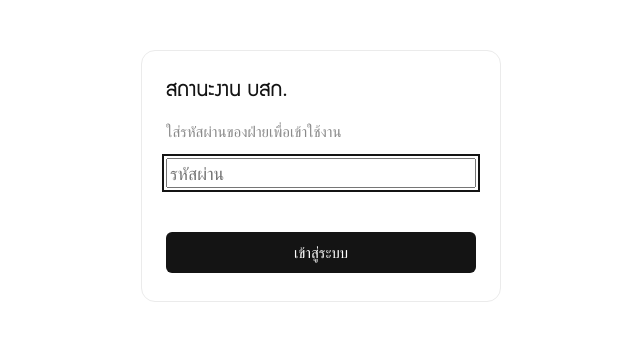
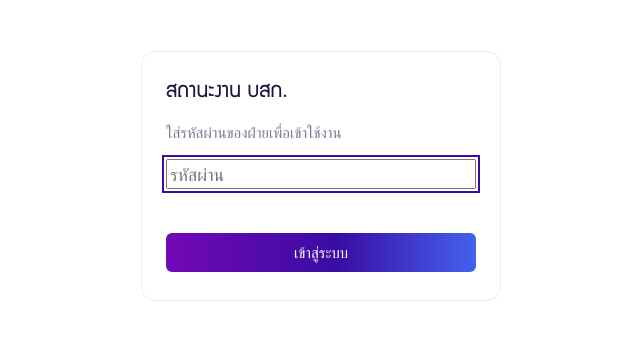
Before and after one commit to bsk-team-asset/bsk-status, a plain HTML site: page index.html in a window 1280 px wide. Shown: the part 224-564 px from the top of the page, without its empty margins (319-959 px from the left). Drawn offline with Linux system fonts and the light colour scheme; a web font is replaced by a local one.

Commit message:
Apply pink-to-cyan palette
Stage colors, accent, buttons and a gradient line under the header now come
from the palette (#F72585 to #4CC9F0), on the existing minimal layout.

Co-Authored-By: Claude Opus 5.5 <noreply@anthropic.com>
Claude-Session: https://claude.ai/code/session_012uopyYLo5Zc1FTNua7DkDq

```diff
--- a/index.html
+++ b/index.html
@@ -18,30 +18,32 @@
 <style>
 /* Layout: sticky header with two tabs (overview / staff). Overview = stage pipeline strip, filters, project table (cards on phone). Staff = name picker, project cards, side drawer forms. */
 :root {
-  --bg: #ffffff; --surface: #ffffff; --fg: #141414; --muted: #8a8a8a; --line: #ebebeb;
-  --accent: #141414; --accent-fg: #ffffff; --accent-soft: #f5f5f5;
-  --plan: #6b5bb0; --plan-bg: #ece9f8;
-  --tor: #a86a12; --tor-bg: #f8eedb;
-  --procure: #1f7a8c; --procure-bg: #dff1f4;
-  --contract: #2d7a45; --contract-bg: #e0f2e6;
-  --done: #5f6880; --done-bg: #eceef3;
-  --issue: #c0392b; --issue-bg: #fbe5e2;
-  --warn: #b25c00; --warn-bg: #fdebd3;
+  /* palette: #F72585 #B5179E #7209B7 #560BAD #480CA8 #3A0CA3 #3F37C9 #4361EE #4895EF #4CC9F0 */
+  --bg: #ffffff; --surface: #ffffff; --fg: #1b1340; --muted: #7d7896; --line: #ece9f5;
+  --accent: #3a0ca3; --accent-fg: #ffffff; --accent-soft: #f2effc;
+  --grad: linear-gradient(90deg, #f72585, #b5179e, #7209b7, #3a0ca3, #4361ee, #4cc9f0);
+  --plan: #f72585; --plan-bg: #fde6f1;
+  --tor: #b5179e; --tor-bg: #f8e4f4;
+  --procure: #7209b7; --procure-bg: #f0e3fa;
+  --contract: #4361ee; --contract-bg: #e5eafd;
+  --done: #1597c4; --done-bg: #e2f6fd;
+  --issue: #e0136f; --issue-bg: #fde6f1;
+  --warn: #9c128a; --warn-bg: #f8e4f4;
   --font-display: "Supermarket", system-ui, sans-serif;
   --font-body: "IBM Plex Sans Thai", system-ui, -apple-system, "Segoe UI", sans-serif;
 }
 @media (prefers-color-scheme: dark) { :root:not([data-theme="light"]) {
-  --bg: #101010; --surface: #101010; --fg: #ededed; --muted: #8c8c8c; --line: #262626;
-  --accent: #ededed; --accent-fg: #141414; --accent-soft: #1c1c1c;
-  --plan: #b3a6f0; --plan-bg: #2b2647; --tor: #e8b45e; --tor-bg: #3b2e17;
-  --procure: #74c7d6; --procure-bg: #173a41; --contract: #7fd09a; --contract-bg: #1a3626;
-  --done: #a3abc0; --done-bg: #272d3e; --issue: #f28b7f; --issue-bg: #3f1f1c; --warn: #f0a75a; --warn-bg: #3d2a14; color-scheme: dark; } }
+  --bg: #0e0b22; --surface: #0e0b22; --fg: #eeeaff; --muted: #9b95bd; --line: #2a2452;
+  --accent: #4cc9f0; --accent-fg: #0e0b22; --accent-soft: #1c1840;
+  --plan: #ff4d9d; --plan-bg: #3a1030; --tor: #df4fc9; --tor-bg: #351036;
+  --procure: #a35cf0; --procure-bg: #2a1450; --contract: #6f8cff; --contract-bg: #1a2158;
+  --done: #4cc9f0; --done-bg: #10304a; --issue: #ff4d9d; --issue-bg: #3a1030; --warn: #df4fc9; --warn-bg: #351036; color-scheme: dark; } }
 :root[data-theme="dark"] {
-  --bg: #101010; --surface: #101010; --fg: #ededed; --muted: #8c8c8c; --line: #262626;
-  --accent: #ededed; --accent-fg: #141414; --accent-soft: #1c1c1c;
-  --plan: #b3a6f0; --plan-bg: #2b2647; --tor: #e8b45e; --tor-bg: #3b2e17;
-  --procure: #74c7d6; --procure-bg: #173a41; --contract: #7fd09a; --contract-bg: #1a3626;
-  --done: #a3abc0; --done-bg: #272d3e; --issue: #f28b7f; --issue-bg: #3f1f1c; --warn: #f0a75a; --warn-bg: #3d2a14; color-scheme: dark; }
+  --bg: #0e0b22; --surface: #0e0b22; --fg: #eeeaff; --muted: #9b95bd; --line: #2a2452;
+  --accent: #4cc9f0; --accent-fg: #0e0b22; --accent-soft: #1c1840;
+  --plan: #ff4d9d; --plan-bg: #3a1030; --tor: #df4fc9; --tor-bg: #351036;
+  --procure: #a35cf0; --procure-bg: #2a1450; --contract: #6f8cff; --contract-bg: #1a2158;
+  --done: #4cc9f0; --done-bg: #10304a; --issue: #ff4d9d; --issue-bg: #3a1030; --warn: #df4fc9; --warn-bg: #351036; color-scheme: dark; }
 
 * { box-sizing: border-box; }
 /* Body text in IBM Plex Sans Thai; headings, tabs and big numbers in Supermarket (one weight, so no faux bold) */
@@ -261,6 +263,19 @@ tbody tr:hover td { background: var(--accent-soft); }
   .stage { background: var(--bg); }
   .stage[aria-pressed="true"] { background: var(--accent-soft); }
 }
+
+/* ---- palette accents on the minimal layout ---- */
+header { border-bottom: 0; }
+header::after { content: ""; display: block; height: 3px; background: var(--grad); }
+nav a[aria-current="page"] { color: var(--accent); border-bottom-color: var(--accent); }
+.btn:not(.ghost) { background: linear-gradient(90deg, #7209b7, #3a0ca3 55%, #4361ee); color: #fff; border: 0; }
+.btn:not(.ghost):hover { filter: brightness(1.1); }
+.stage .n { color: var(--c); }
+.stage[aria-pressed="true"] { background: var(--cb); }
+.steps i.on { background: var(--c); }
+.slist button[aria-current="true"] { color: var(--accent); }
+th { border-bottom-color: var(--accent); }
+.opts input:checked + span { background: var(--c); border-color: var(--c); color: #fff; }
 </style>
 
 <header>
```
